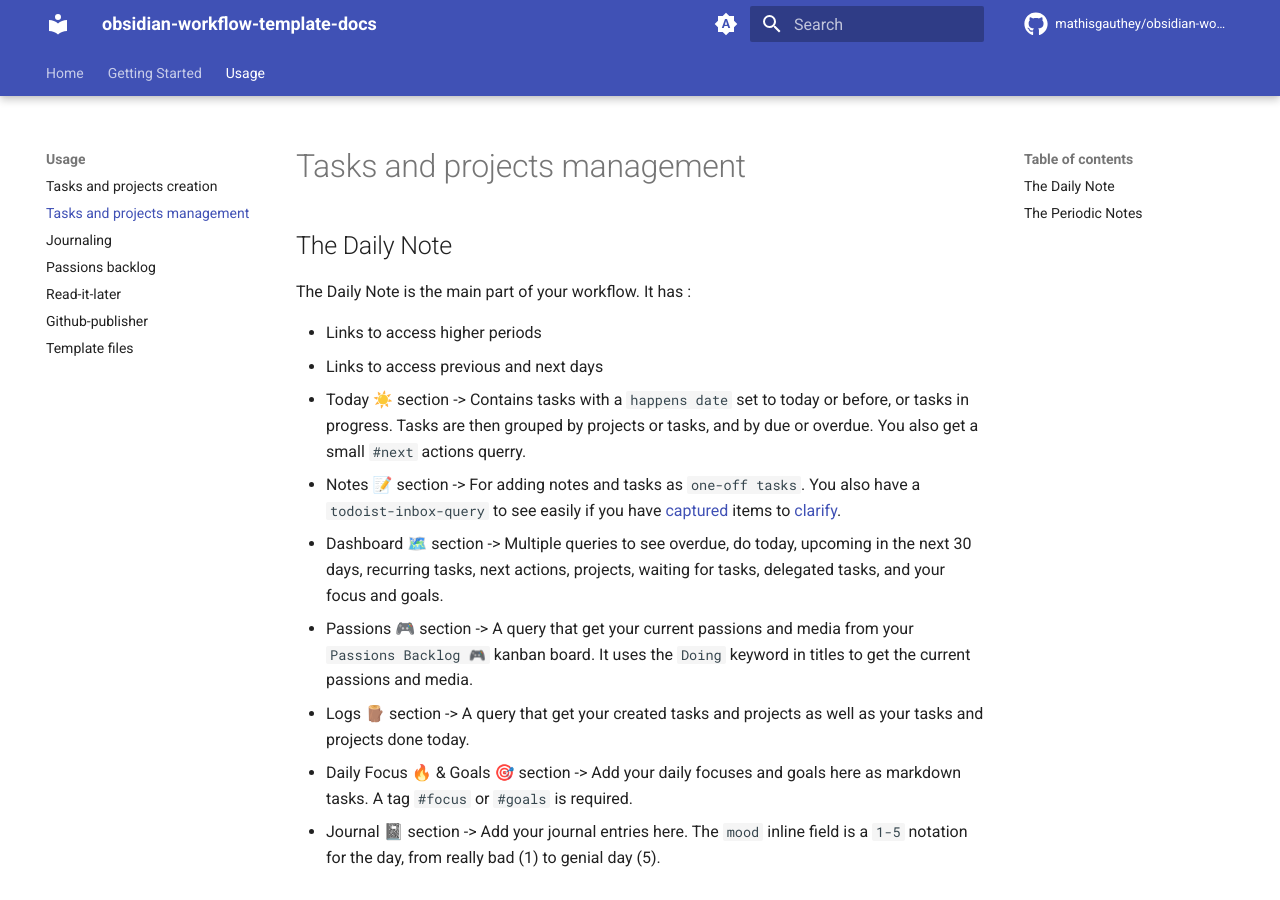
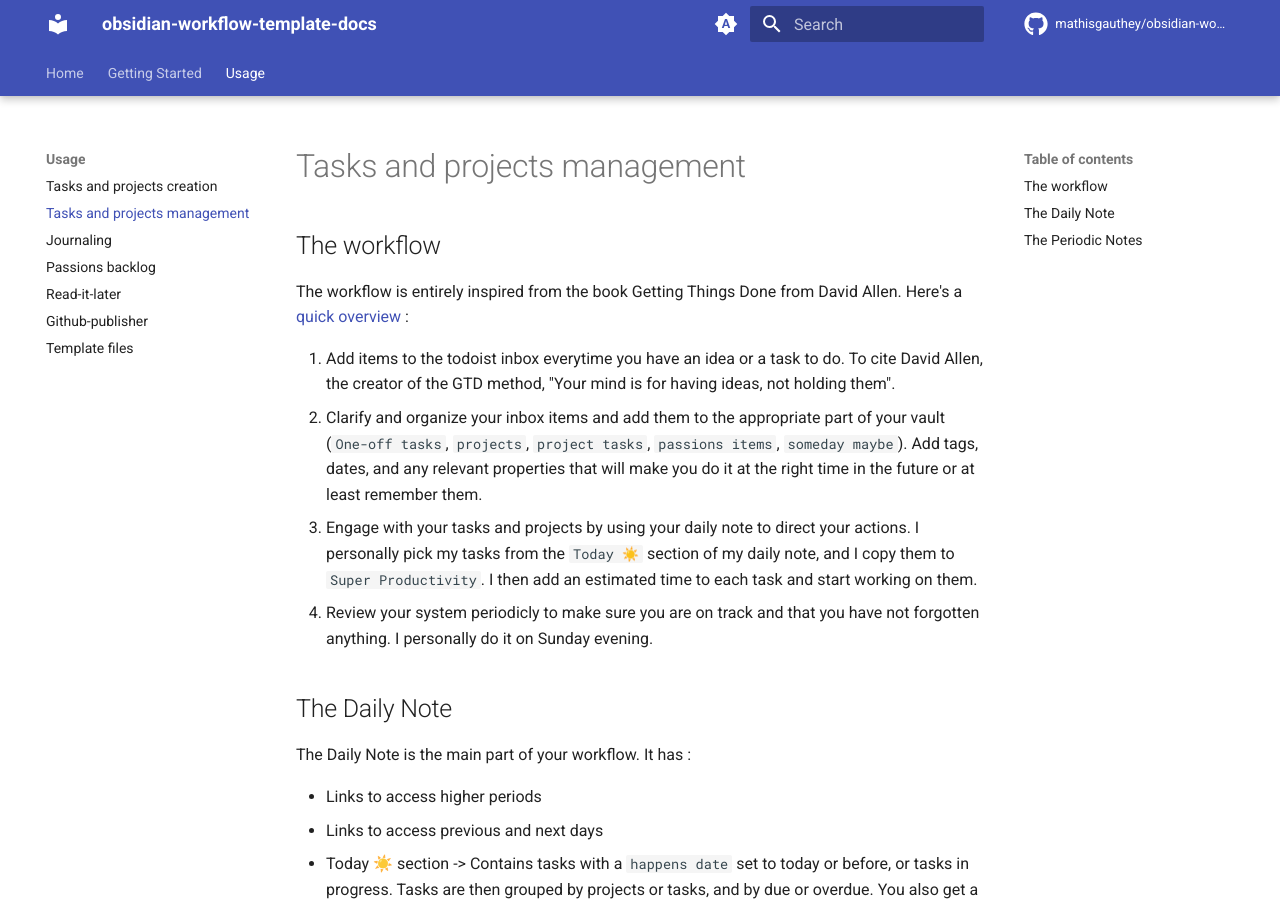
Before and after one commit to mathisgauthey/obsidian-workflow-template-docs, an MkDocs documentation site: the page built from docs/usage/tasks-and-projects-management.md, in a window 1280 px wide and 900 px high. Built offline with MkDocs 1.6.1 and Material for MkDocs 9.7.7, drawn with Linux system fonts in a browser that asks for light colours; comment, search, counter and statistics services are not loaded.

Commit message:
added quick workflow overview

```diff
--- a/docs/usage/tasks-and-projects-management.md
+++ b/docs/usage/tasks-and-projects-management.md
@@ -1,4 +1,13 @@
 # Tasks and projects management
+
+## The workflow
+
+The workflow is entirely inspired from the book Getting Things Done from David Allen. Here's a [quick overview](https://todoist.com/productivity-methods/getting-things-done) :
+
+1. Add items to the todoist inbox everytime you have an idea or a task to do. To cite David Allen, the creator of the GTD method, "Your mind is for having ideas, not holding them".
+2. Clarify and organize your inbox items and add them to the appropriate part of your vault (`One-off tasks`, `projects`, `project tasks`, `passions items`, `someday maybe`). Add tags, dates, and any relevant properties that will make you do it at the right time in the future or at least remember them.
+3. Engage with your tasks and projects by using your daily note to direct your actions. I personally pick my tasks from the `Today ☀️` section of my daily note, and I copy them to `Super Productivity`. I then add an estimated time to each task and start working on them.
+4. Review your system periodicly to make sure you are on track and that you have not forgotten anything. I personally do it on Sunday evening.
 
 ## The Daily Note
 
```
